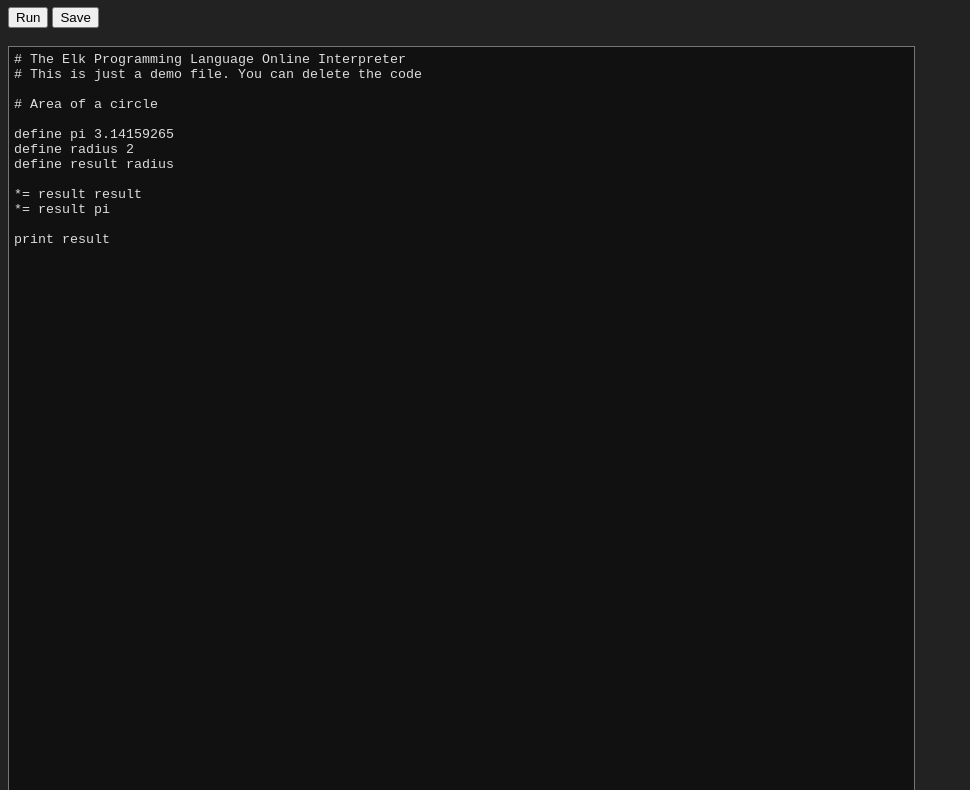
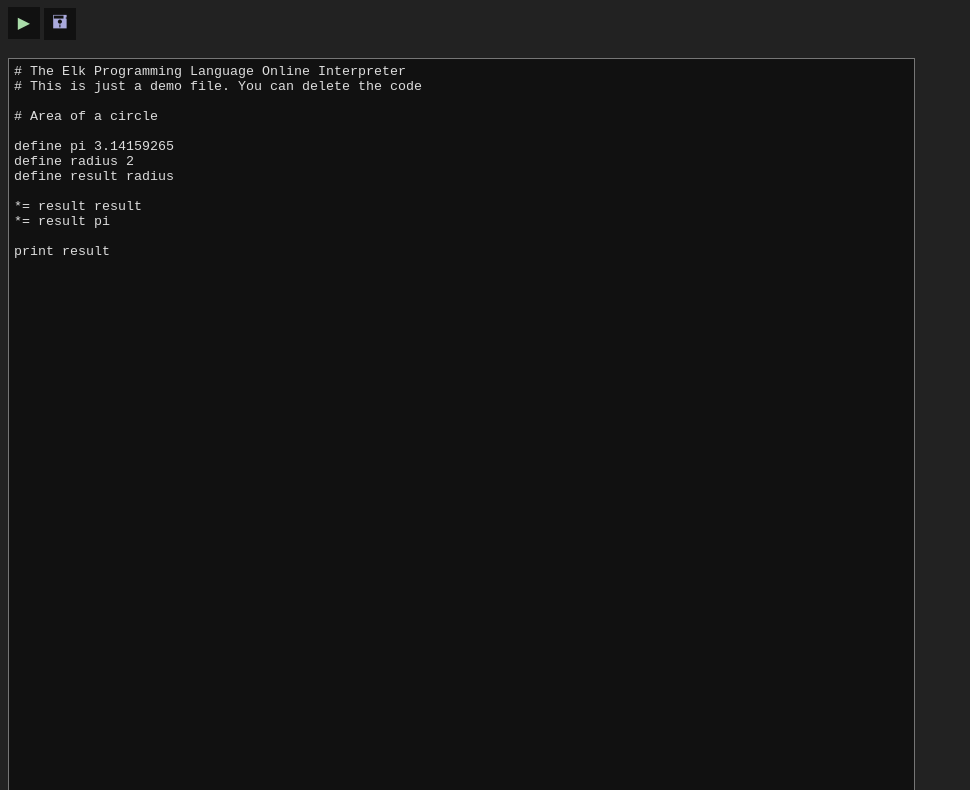
Before and after one commit to aamrixx/elk, a plain HTML site: page index.html in a window 1280 px wide. Shown: the part 73-863 px from the top of the page, without its empty margins (0-970 px from the left). Drawn offline with Linux system fonts and the light colour scheme.

Commit message:
Look nicer

```diff
--- a/index.html
+++ b/index.html
@@ -8,8 +8,8 @@
     <body>
         <h1>Elk Programming Language</h1>
 
-        <button onclick="main();">Run</button>
-        <button>Save</button><br><br>
+        <button onclick="main();"><div class="play">▶</div></button>
+        <button><div class="floppy">🖬</div></button><br><br>
 
         <textarea id="source" name="source" rows="53" cols="110">
 # The Elk Programming Language Online Interpreter
--- a/style.css
+++ b/style.css
@@ -10,7 +10,25 @@ textarea {
     color: #dddddd;
 }
 
+button {
+    background-color: #111111;
+    border: none;
+    color: #ffffff;
+    height: 32px;
+    width: 32px;
+}
+
 a {
 	color: #aaaaff;
 	text-decoration-style: solid;
 }
+
+.play {
+    color: #aaddaa;
+    font-size: medium;
+}
+
+.floppy {
+    color: #aaaadd;
+    font-size: large;
+}
```
